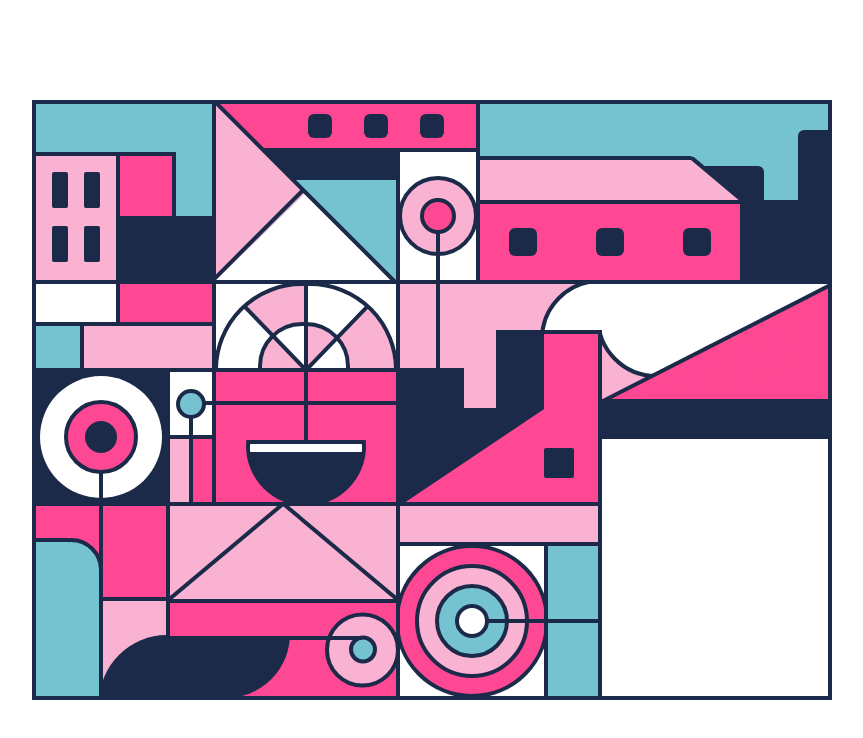
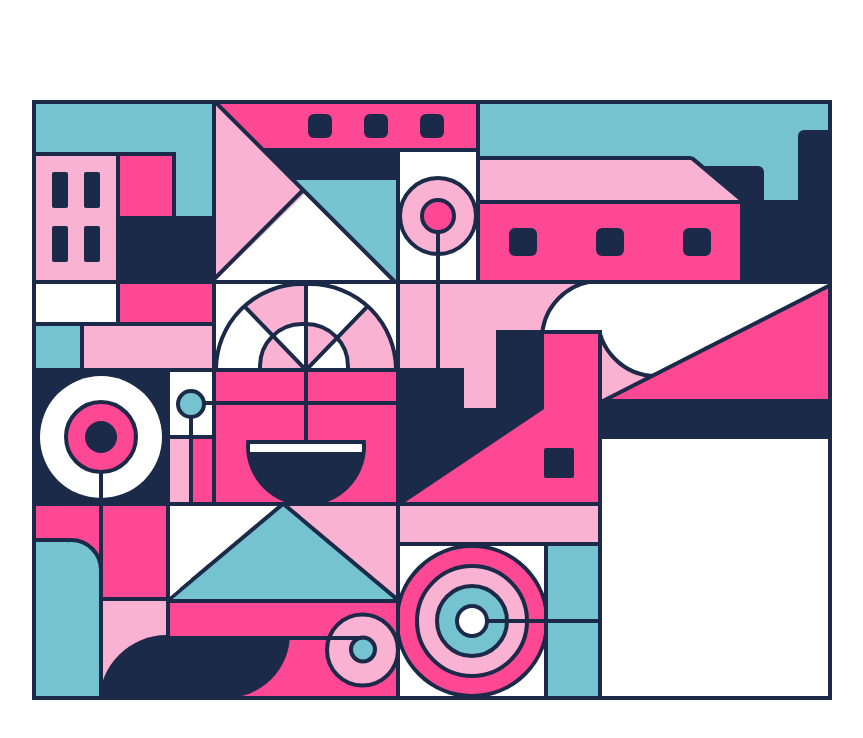
Before and after one commit to fervillalbag/drawing-with-code, a Next.js app: page / in a window 1280 px wide. Shown: the top 738 px of the page, without its empty margins (208-1071 px from the left). Built offline with nearby package versions, Linux system fonts and the light colour scheme.

Commit message:
feat: traingle paint fnsh

```diff
--- a/src/pages/index.tsx
+++ b/src/pages/index.tsx
@@ -247,7 +247,28 @@ export default function Home() {
             <div className="absolute bg-custom-light-blue left-0 top-16 w-[63px] h-16"></div>
           </div>
 
-          <div className="bg-custom-pink w-[230px] relative overflow-hidden flex flex-col border-r-4 border-custom-blue h-full">
+          <div className="bg-custom-light-blue w-[230px] relative overflow-hidden flex flex-col border-r-4 border-custom-blue h-full">
+            <div className="w-12 h-12 bg-white absolute top-0 left-0" />
+            <div className="w-8 h-8 bg-white absolute top-0 left-10" />
+            <div className="w-6 h-6 bg-white absolute top-0 left-14" />
+            <div className="w-3.5 h-3.5 bg-white absolute top-0 left-20" />
+            <div className="w-6 h-2 bg-white absolute top-0 left-20" />
+            <div className="w-3 h-1 bg-white absolute top-0 left-24" />
+            <div className="w-3 h-3 bg-white absolute top-0 left-[86px]" />
+            <div className="w-3 h-3 bg-white absolute top-[8px] rotate-[51deg] left-[78px]" />
+            <div className="w-3 h-3 bg-white absolute top-[14px] rotate-[51deg] left-[72px]" />
+            <div className="w-5 h-24 bg-white absolute -top-[10px] rotate-[51deg] left-[38px]" />
+            <div className="w-3 h-20 z-20 bg-white absolute top-0 left-0" />
+            <div className="w-5 h-5 z-20 bg-white absolute top-10 left-0" />
+            <div className="w-4 h-5 z-20 bg-white rotate-[50deg] absolute top-[63px] left-0" />
+            <div className="w-3 h-3 z-20 bg-white rotate-[50deg] absolute top-[75.5px] -left-[5px]" />
+
+            <div className="w-5 h-36 bg-custom-pink -top-8 -rotate-[51deg] absolute right-9" />
+            <div className="w-10 h-14 bg-custom-pink right-0 absolute top-0" />
+            <div className="w-[75px] h-8 bg-custom-pink right-0 absolute top-0" />
+            <div className="w-4 h-4 bg-custom-pink right-16 absolute top-0" />
+            <div className="w-3 h-3 bg-custom-pink right-0 absolute top-14" />
+
             <div className="border-b-4 border-custom-blue w-full flex-1">
               <div className="h-40 w-1 left-[56px] bottom-[66px] bg-custom-blue absolute rotate-[50deg]"></div>
               <div className="h-44 w-1 right-[58px] bottom-[60px] bg-custom-blue absolute -rotate-[50deg]"></div>
```
